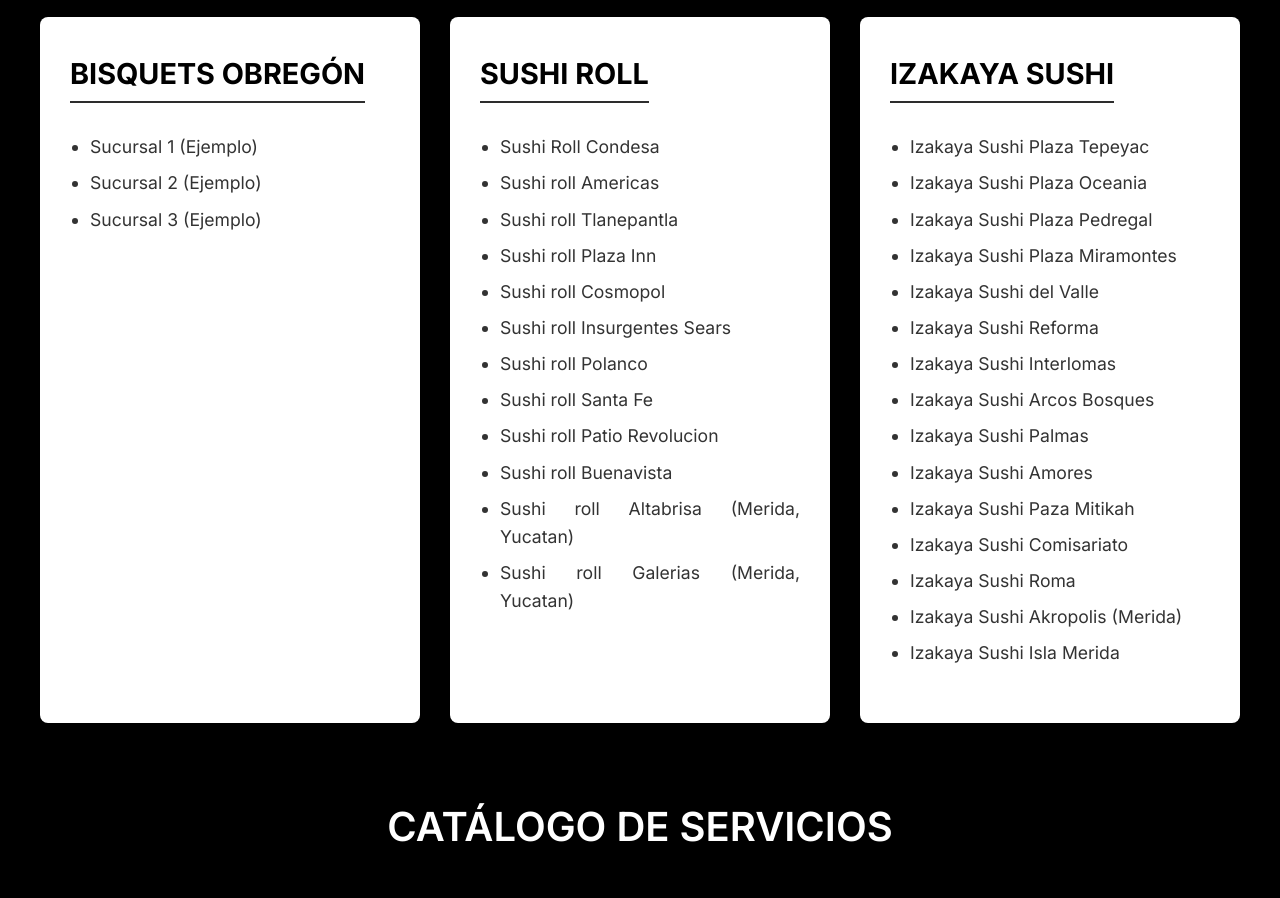
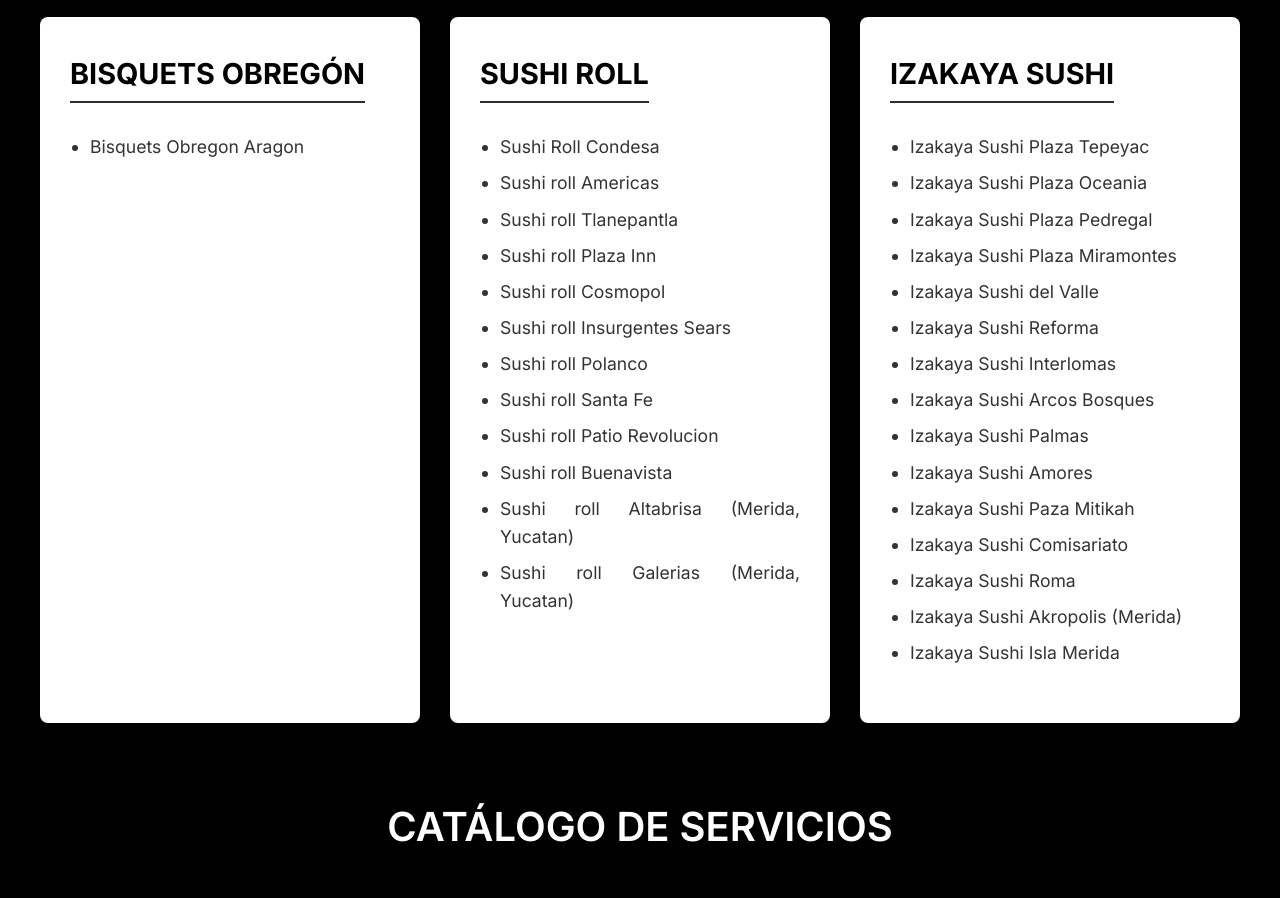
Before and after one commit to facturasmr11-hash/PAGINA-WEB-CLIENTES-, a plain HTML site: page index.html in a window 1280 px wide. Shown: the part 1660-2558 px from the top of the page. Drawn offline with nearby package versions, Linux system fonts and the light colour scheme; grey boxes are pictures that could not be loaded.

```diff
--- a/index.html
+++ b/index.html
@@ -559,9 +559,8 @@
             <div class="info-card">
                 <h3>Bisquets Obregón</h3>
                 <ul>
-                    <li>Sucursal 1 (Ejemplo)</li>
-                    <li>Sucursal 2 (Ejemplo)</li>
-                    <li>Sucursal 3 (Ejemplo)</li>
+                    <li> Bisquets Obregon Aragon</li>
+
                 </ul>
             </div>
 
```
